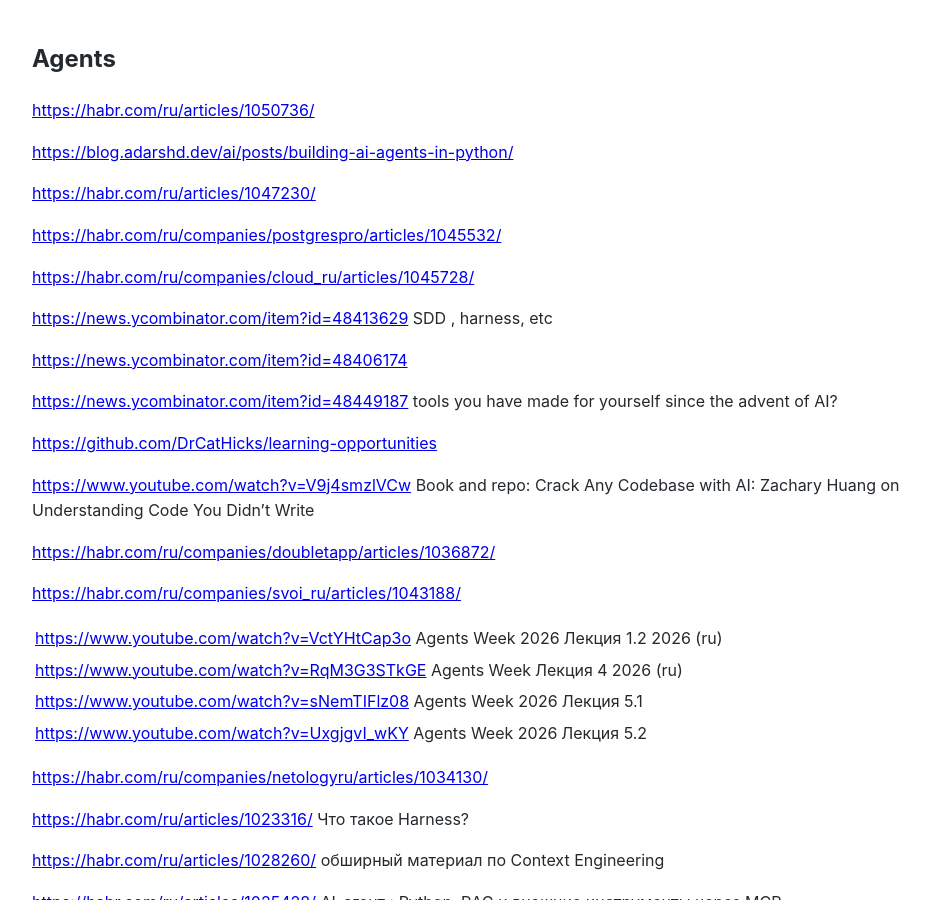
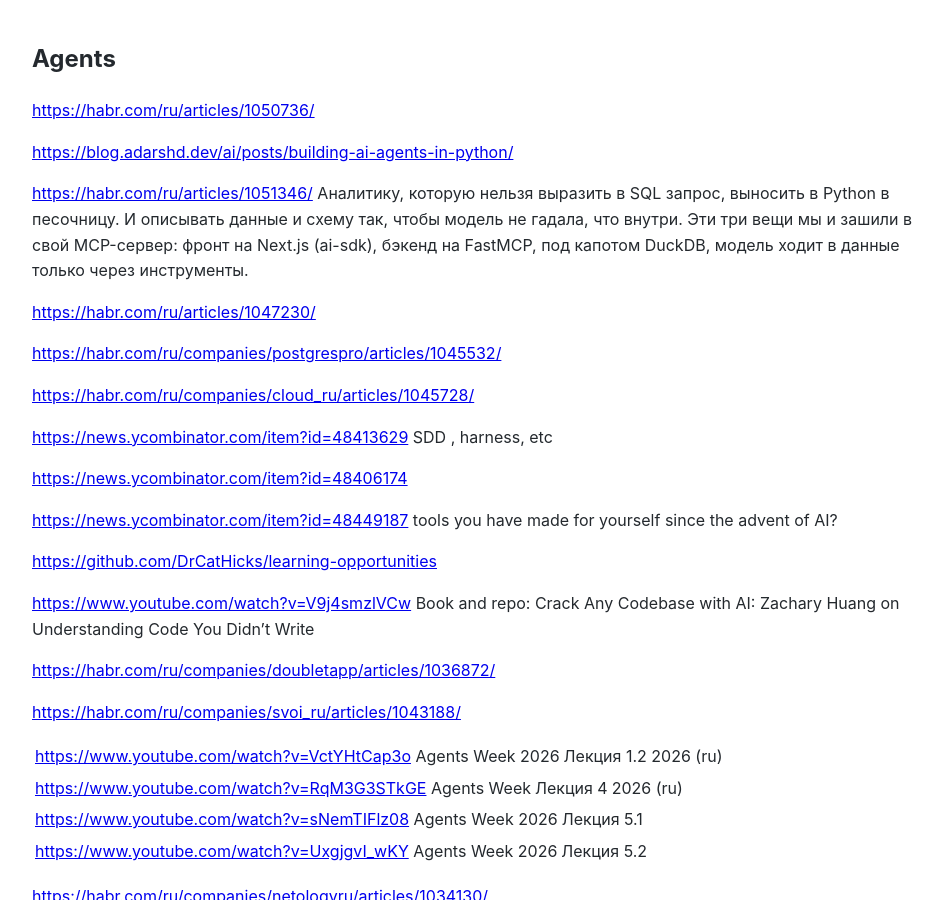
Before and after one commit to Michael-Lubinsky/michael-lubinsky.github.com, a Jekyll site: the page built from ml/agent.md, in a window 1280 px wide and 900 px high. Shown: the whole window, without its empty margins (158-1101 px from the left). Built offline with Jekyll 4.4.1, drawn with Linux system fonts in a browser that asks for light colours; our own code applies the rules of GitHub Pages for plain Markdown files.

Commit message:
Update agent.md

```diff
--- a/ml/agent.md
+++ b/ml/agent.md
@@ -3,6 +3,8 @@
 <https://habr.com/ru/articles/1050736/>
 
 <https://blog.adarshd.dev/ai/posts/building-ai-agents-in-python/>
+
+<https://habr.com/ru/articles/1051346/>  Аналитику, которую нельзя выразить в SQL запрос, выносить в Python в песочницу. И описывать данные и схему так, чтобы модель не гадала, что внутри. Эти три вещи мы и зашили в свой MCP-сервер: фронт на Next.js (ai-sdk), бэкенд на FastMCP, под капотом DuckDB, модель ходит в данные только через инструменты.
 
 <https://habr.com/ru/articles/1047230/>
 
```
